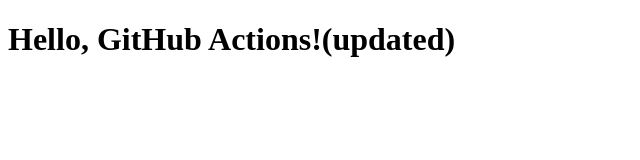
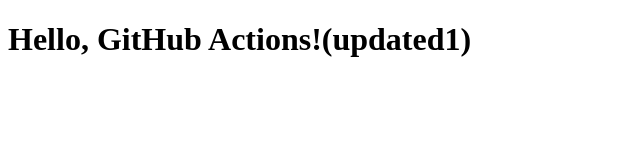
Before and after one commit to amruthaatluri/gh-deployment-workflow, a plain HTML site: page index.html in a window 1280 px wide. Shown: the full height of the page, 0-640 px from the left. Drawn offline with Linux system fonts and the light colour scheme.

Commit message:
Update index.html

```diff
--- a/index.html
+++ b/index.html
@@ -5,6 +5,6 @@
     <title>My GitHub Pages Site</title>
 </head>
 <body>
-    <h1>Hello, GitHub Actions!(updated)</h1>
+    <h1>Hello, GitHub Actions!(updated1)</h1>
 </body>
 </html>
```
